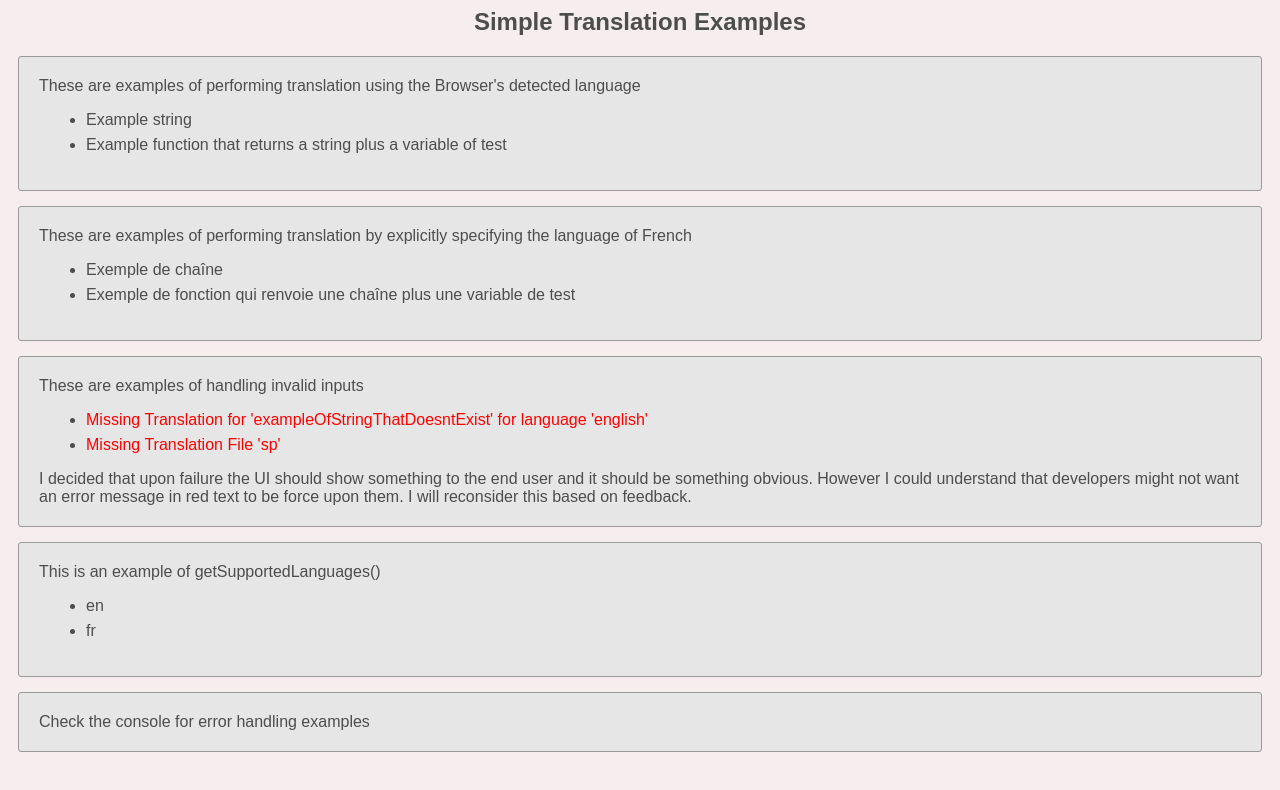
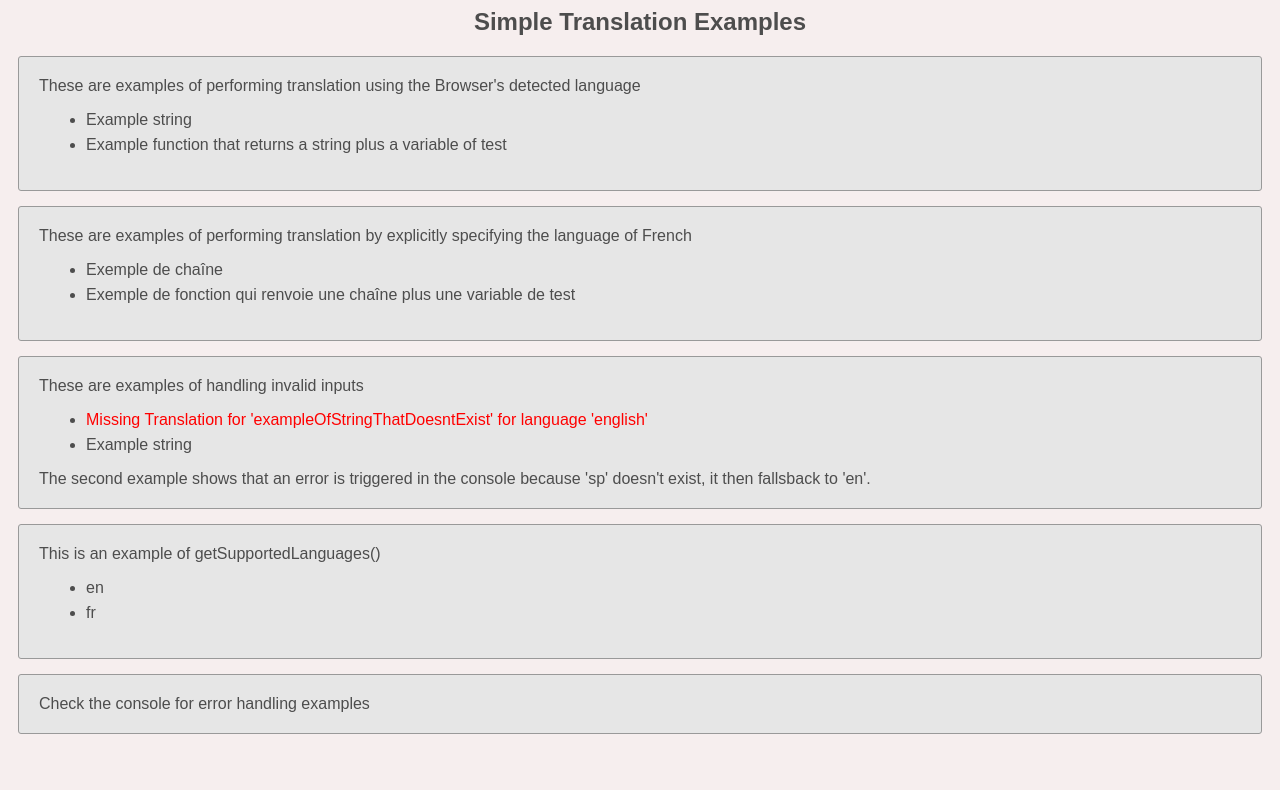
Before and after one commit to ssshake/simple-translation, a website: page examples/index.html in a window 1280 px wide. Drawn offline with Linux system fonts and the light colour scheme.

Commit message:
fixed issue where the users default language has no translation file, it will fallback to english

```diff
--- a/examples/index.html
+++ b/examples/index.html
@@ -25,7 +25,7 @@
         <li id="missing-string-example"></li>
         <li id="missing-language-example"></li>
       </ul>
-      <div>I decided that upon failure the UI should show something to the end user and it should be something obvious. However I could understand that developers might not want an error message in red text to be force upon them. I will reconsider this based on feedback.</div>
+      <div>The second example shows that an error is triggered in the console because 'sp' doesn't exist, it then fallsback to 'en'.</div>
     </div>
 
     <div class="container">
--- a/simple-translation.js
+++ b/simple-translation.js
@@ -1,11 +1,15 @@
 export default class SimpleTranslation{
   constructor(...languageFiles){
     this.localeData = {}
+
+    this.defaultLanguage = 'en'
+
     this.browserLanguageCode = (
       typeof navigator === "undefined"
-      ? "en"
+      ? this.defaultLanguage
       : (navigator.languages && navigator.languages[0]) || navigator.language || navigator.userLanguage
     ).toLowerCase().split(/[_-]+/)[0]
+
     languageFiles.forEach((language) => {
       this.registerLanguage(language)
     })
@@ -16,10 +20,12 @@ export default class SimpleTranslation{
       console.error(`Simple-Translation: Language File '${languageFile.language}' not found`)
       return
     }
+
     if (this.localeData[languageFile.languageCode]){
       console.error(`Simple-Translation: Language File '${languageFile.language}' already registered`)
       return
     }
+
     this.localeData[languageFile.languageCode] = languageFile
   }
 
@@ -28,7 +34,12 @@ export default class SimpleTranslation{
       console.error(`Simple-Translation: Language definition of '${languageCode}' Not Found`)
       return false
     }
+
     return this.localeData[languageCode]
+  }
+
+  isUsersLanguageSupported(languageCode){
+    return !!~this.getSupportedLanguages().indexOf(languageCode)
   }
 
   getSupportedLanguages(){
@@ -36,9 +47,9 @@ export default class SimpleTranslation{
   }
 
   message(key, languageCode = this.browserLanguageCode){
-
-    if (!this.getLocale(languageCode)){
-      return `<span style="color:red;">Missing Translation File '${languageCode}'</span>`
+    if (!this.isUsersLanguageSupported(languageCode)){
+      console.error(`Simple-Translation: Language definition of '${languageCode}' Not Found. Defaulting to '${this.defaultLanguage}'`)
+      languageCode = this.defaultLanguage
     }
 
     if (!this.localeData[languageCode].messages[key]){
```
Also changed, not shown: README.md.
